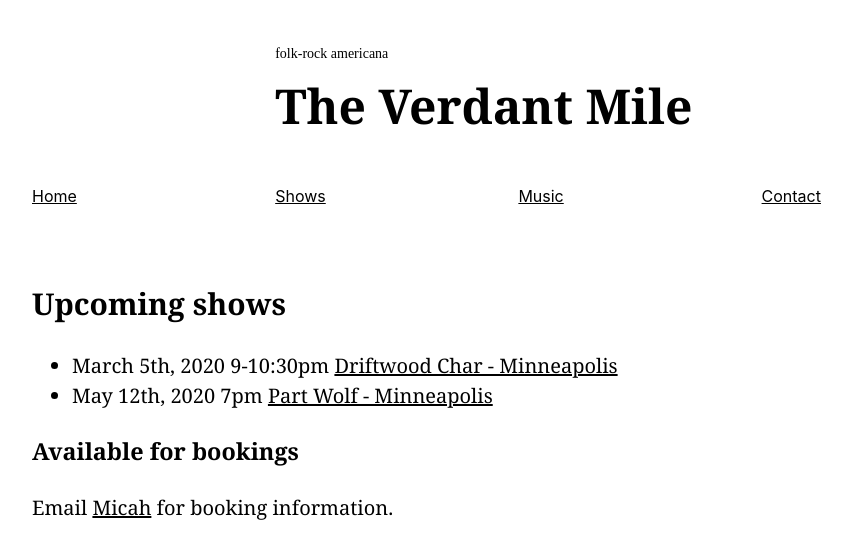
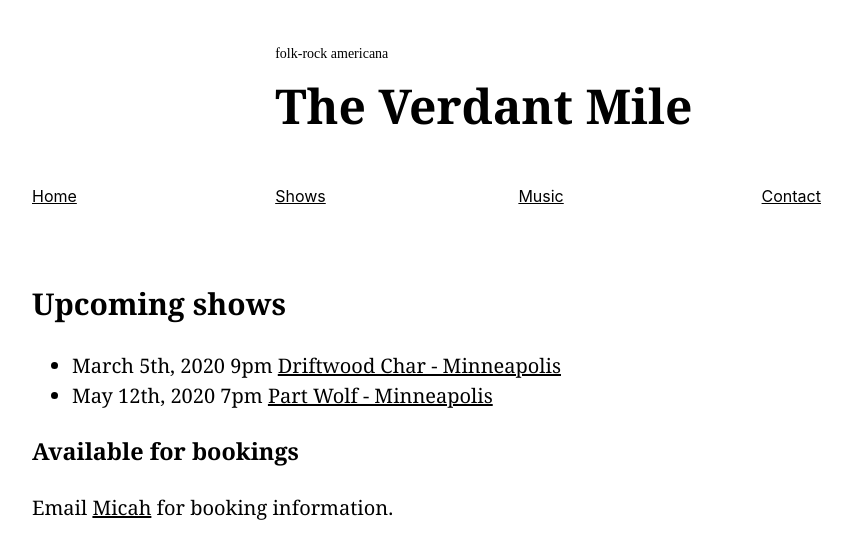
Before and after one commit to micahtaylor/verdantmile, a Jekyll site: the page built from _pages/shows.md, in a window 1280 px wide. Shown: the top 559 px of the page, without its empty margins (0-852 px from the left). Built offline with Jekyll 4.4.1, drawn with Linux system fonts in a browser that asks for light colours; nearby versions of some CDN libraries.

Commit message:
Update shows.md

```diff
--- a/_pages/shows.md
+++ b/_pages/shows.md
@@ -5,7 +5,7 @@ permalink: /shows/
 ---
 
 ## Upcoming shows
-- March 5th, 2020 9-10:30pm [Driftwood Char - Minneapolis](http://driftwoodcharbar.com/){: .underline .link .dim .black}
+- March 5th, 2020 9pm [Driftwood Char - Minneapolis](http://driftwoodcharbar.com/){: .underline .link .dim .black}
 - May 12th, 2020 7pm [Part Wolf - Minneapolis](https://www.partwolfmpls.com/){: .underline .link .dim .black}
 
 ### Available for bookings
```
